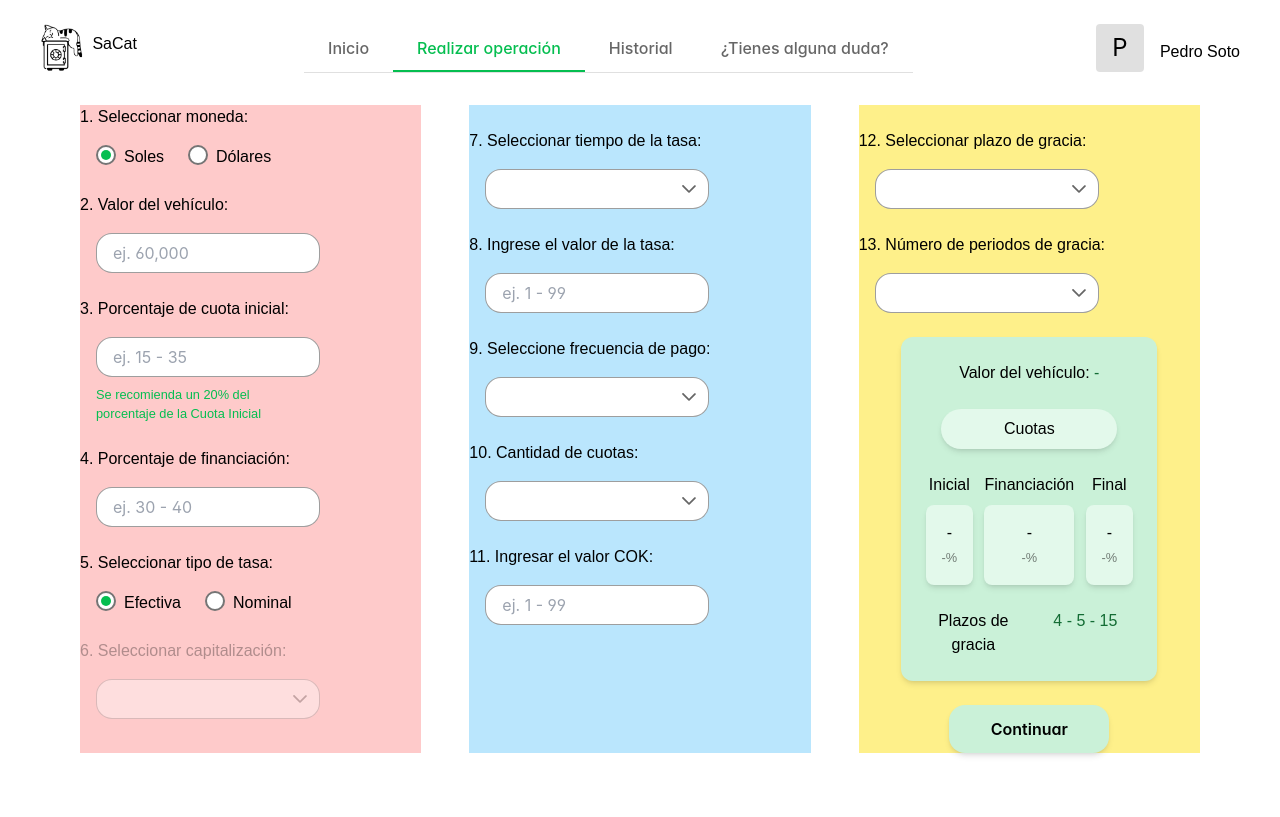
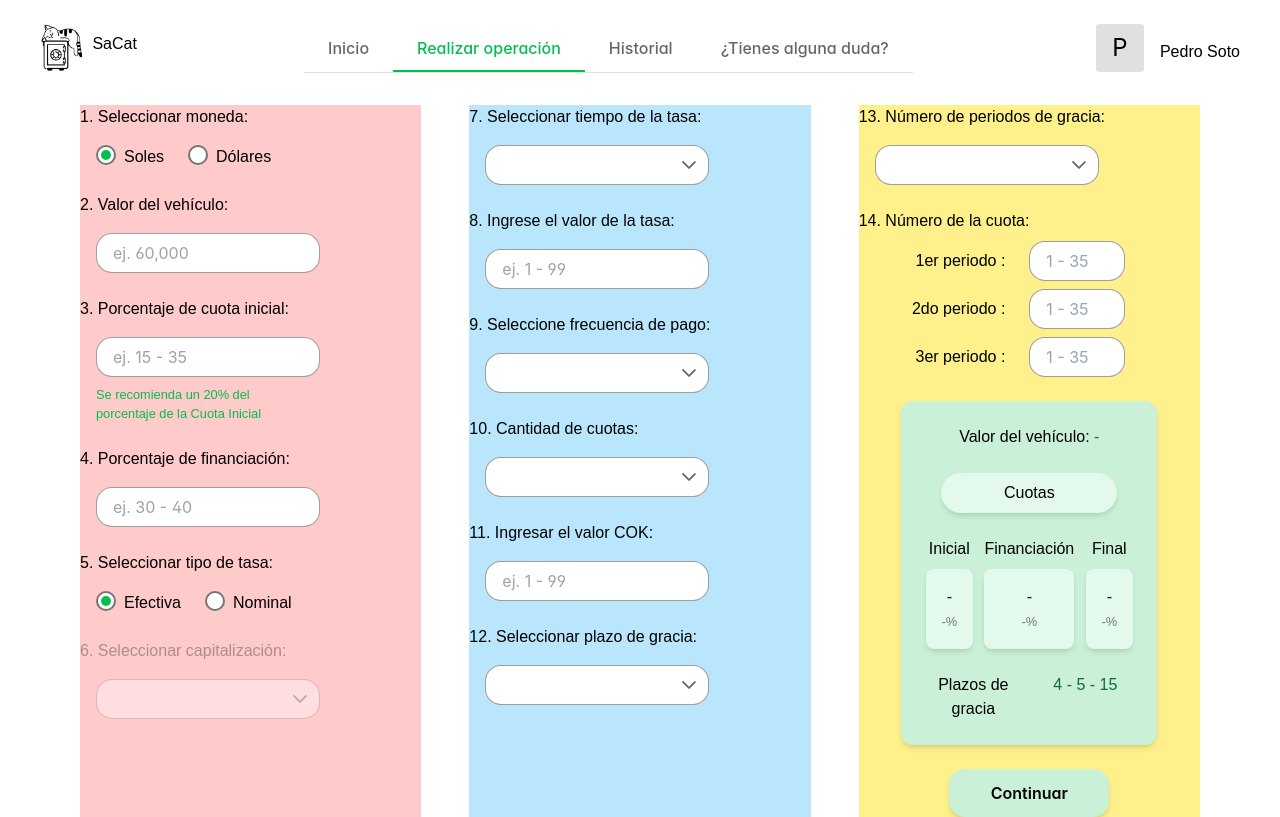
Before and after one commit to SaCat-Fintech/app-frontend, a Nuxt app: page /session/operation in a window 1280 px wide. Built offline with nearby package versions, Linux system fonts and the light colour scheme; a web font is replaced by a local one.

Commit message:
Fix postcss plugin and added conditional disable depending on selection of gracePeriodType

```diff
--- a/nuxt.config.ts
+++ b/nuxt.config.ts
@@ -7,6 +7,8 @@ export default defineNuxtConfig({
   ],
   postcss: {
     plugins: {
+      "postcss-import": {},
+      "tailwindcss/nesting": {},
       tailwindcss: {},
       autoprefixer: {},
     },
--- a/package.json
+++ b/package.json
@@ -15,6 +15,7 @@
     "autoprefixer": "^10.4.16",
     "nuxt": "^3.7.4",
     "postcss": "^8.4.31",
+    "postcss-nesting": "^12.0.1",
     "tailwindcss": "^3.3.3",
     "vue": "^3.3.4",
     "vue-router": "^4.2.5"
--- a/pages/session/operation.vue
+++ b/pages/session/operation.vue
@@ -83,7 +83,7 @@
         </div>
       </div>
       <div class="bg-sky-200" id="col-2">
-        <div class="mt-6">7. Seleccionar tiempo de la tasa:</div>
+        <div>7. Seleccionar tiempo de la tasa:</div>
         <div class="card flex justify-content-center">
           <Dropdown
             v-model="ratePeriod"
@@ -136,8 +136,6 @@
             class="h-10 mt-4 ml-4 w-20"
           />
         </div>
-      </div>
-      <div class="bg-yellow-200" id="col-3">
         <div class="mt-6">12. Seleccionar plazo de gracia:</div>
         <div class="card flex justify-content-center">
           <Dropdown
@@ -148,7 +146,18 @@
             class="h-10 mt-4 ml-4"
           />
         </div>
-        <div class="mt-6">
+      </div>
+      <div class="bg-yellow-200" id="col-3">
+        <div
+          :style="{
+            opacity:
+              gracePeriodType &&
+              gracePeriodType.name !== 'Parcial' &&
+              gracePeriodType.name !== 'Total'
+                ? '0.3'
+                : '1',
+          }"
+        >
           <!-- Fix grace period disable selection -->
           13. Número de periodos de gracia:
         </div>
@@ -159,9 +168,113 @@
             showClear
             optionLabel="name"
             class="h-10 mt-4 ml-4"
+            :disabled="
+              gracePeriodType &&
+              gracePeriodType.name !== 'Parcial' &&
+              gracePeriodType.name !== 'Total'
+            "
           />
         </div>
-        <!-- TODO: Fix whatever nr. 14 is-->
+        <div
+          class="mt-6"
+          :style="{
+            opacity:
+              gracePeriodType &&
+              gracePeriodType.name !== 'Parcial' &&
+              gracePeriodType.name !== 'Total'
+                ? '0.3'
+                : '1',
+          }"
+        >
+          <!-- Fix grace period disable selection -->
+          14. Número de la cuota:
+        </div>
+        <div class="grid grid-rows-3">
+          <div class="period-div grid grid-cols-2 mt-2">
+            <div
+              class="text-right pr-6 mt-2"
+              :style="{
+                opacity:
+                  gracePeriodType &&
+                  gracePeriodType.name !== 'Parcial' &&
+                  gracePeriodType.name !== 'Total'
+                    ? '0.3'
+                    : '1',
+              }"
+            >
+              1er periodo :
+            </div>
+            <InputNumber
+              :placeholder="getMaxFeePlaceholder"
+              id="number-input"
+              v-model="firstFee"
+              :min="1"
+              :max="getMaxFeeValue"
+              class="h-10 w-20"
+              :disabled="
+                gracePeriodType &&
+                gracePeriodType.name !== 'Parcial' &&
+                gracePeriodType.name !== 'Total'
+              "
+            />
+          </div>
+          <div class="period-div grid grid-cols-2 mt-2">
+            <div
+              class="text-right pr-6 mt-2"
+              :style="{
+                opacity:
+                  gracePeriodType &&
+                  gracePeriodType.name !== 'Parcial' &&
+                  gracePeriodType.name !== 'Total'
+                    ? '0.3'
+                    : '1',
+              }"
+            >
+              2do periodo :
+            </div>
+            <InputNumber
+              :placeholder="getMaxFeePlaceholder"
+              id="number-input"
+              v-model="secondFee"
+              :min="1"
+              :max="getMaxFeeValue"
+              class="h-10 w-20"
+              :disabled="
+                gracePeriodType &&
+                gracePeriodType.name !== 'Parcial' &&
+                gracePeriodType.name !== 'Total'
+              "
+            />
+          </div>
+          <div class="period-div grid grid-cols-2 mt-2">
+            <div
+              class="text-right pr-6 mt-2"
+              :style="{
+                opacity:
+                  gracePeriodType &&
+                  gracePeriodType.name !== 'Parcial' &&
+                  gracePeriodType.name !== 'Total'
+                    ? '0.3'
+                    : '1',
+              }"
+            >
+              3er periodo :
+            </div>
+            <InputNumber
+              :placeholder="getMaxFeePlaceholder"
+              id="number-input"
+              v-model="thirdFee"
+              :min="1"
+              :max="getMaxFeeValue"
+              class="h-10 w-20"
+              :disabled="
+                gracePeriodType &&
+                gracePeriodType.name !== 'Parcial' &&
+                gracePeriodType.name !== 'Total'
+              "
+            />
+          </div>
+        </div>
         <div class="col-span-1 flex flex-col items-center">
           <div
             class="w-9/12 rounded-xl text-center py-6 px-4 shadow-md my-6"
@@ -183,22 +296,22 @@
               <div>
                 <OperationCard
                   cardOutTitle="Inicial"
-                  :cardValue="vehicleCost"
-                  :cardPercentage="initialPaymentPercentage"
+                  :cardValue="vehicleCost!"
+                  :cardPercentage="initialPaymentPercentage!"
                 />
               </div>
               <div>
                 <OperationCard
                   cardOutTitle="Financiación"
-                  :cardValue="vehicleCost"
-                  :cardPercentage="financingPercentage"
+                  :cardValue="vehicleCost!"
+                  :cardPercentage="financingPercentage!"
                 />
               </div>
               <div>
                 <OperationCard
                   cardOutTitle="Final"
-                  :cardValue="vehicleCost"
-                  :cardPercentage="getFinalPercentage"
+                  :cardValue="vehicleCost!"
+                  :cardPercentage="getFinalPercentage!"
                 />
               </div>
             </div>
@@ -238,6 +351,9 @@ export default {
       cok: null,
       gracePeriodType: null,
       gracePeriodNumber: null,
+      firstFee: null,
+      secondFee: null,
+      thirdFee: null,
       capitalizations: [
         { name: "Anual" },
         { name: "Semestral" },
@@ -261,12 +377,33 @@ export default {
     isNominalRate() {
       return this.rateType === "nominal";
     },
+    getMaxFeeValue() {
+      if (this.feesAmount !== null) {
+        if (this.feesAmount.name === "24") {
+          return 23;
+        }
+      }
+      return 35;
+    },
+    getMaxFeePlaceholder() {
+      let init = "1 - ";
+      if (this.feesAmount !== null) {
+        if (this.feesAmount.name === "24") {
+          return init + "23";
+        }
+      }
+      return init + "35";
+    },
     getFinalPercentage() {
       if (
         this.initialPaymentPercentage !== null &&
         this.financingPercentage !== null
       ) {
-        return 100 - this.initialPaymentPercentage - this.financingPercentage;
+        return (
+          100 -
+          this.initialPaymentPercentage -
+          this.financingPercentage
+        ).toString();
       }
       return null;
     },
@@ -301,4 +438,11 @@ export default {
 .p-button {
   border-radius: 1rem;
 }
+
+.period-div {
+  .p-inputtext {
+    border-radius: 1rem;
+    width: 6rem;
+  }
+}
 </style>
--- a/tailwind.config.js
+++ b/tailwind.config.js
@@ -27,5 +27,4 @@ export default {
     },
     extend: {},
   },
-  plugins: [],
 };
```
Also changed, not shown: 1 other file (tests, documents, lock files or other folders).
